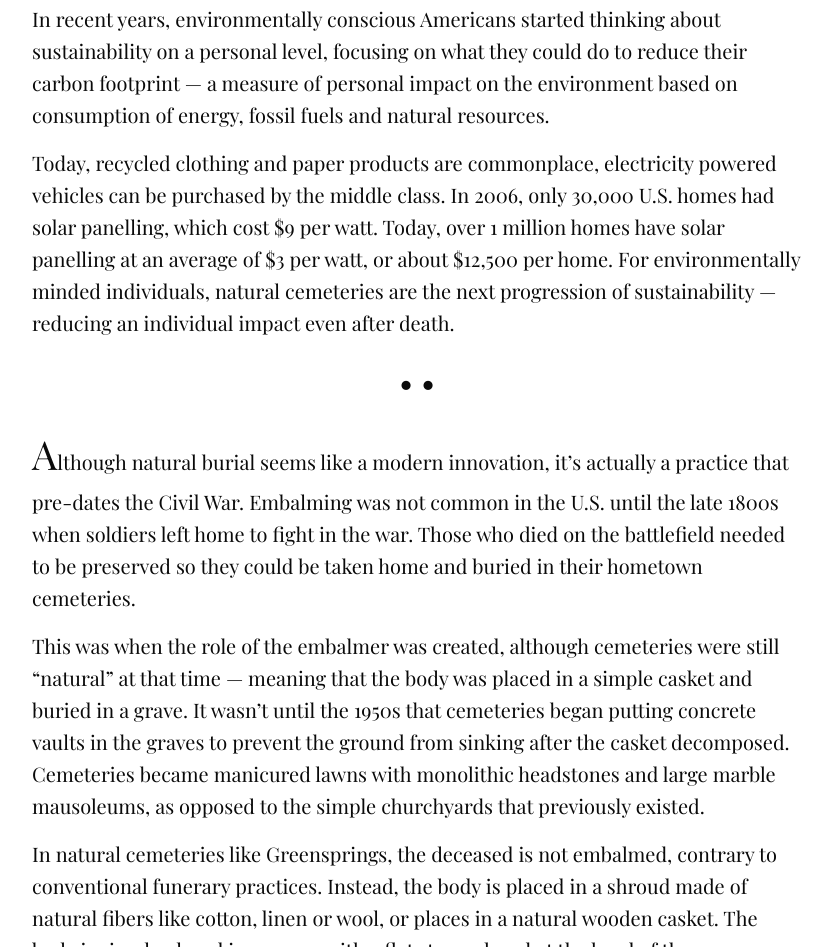
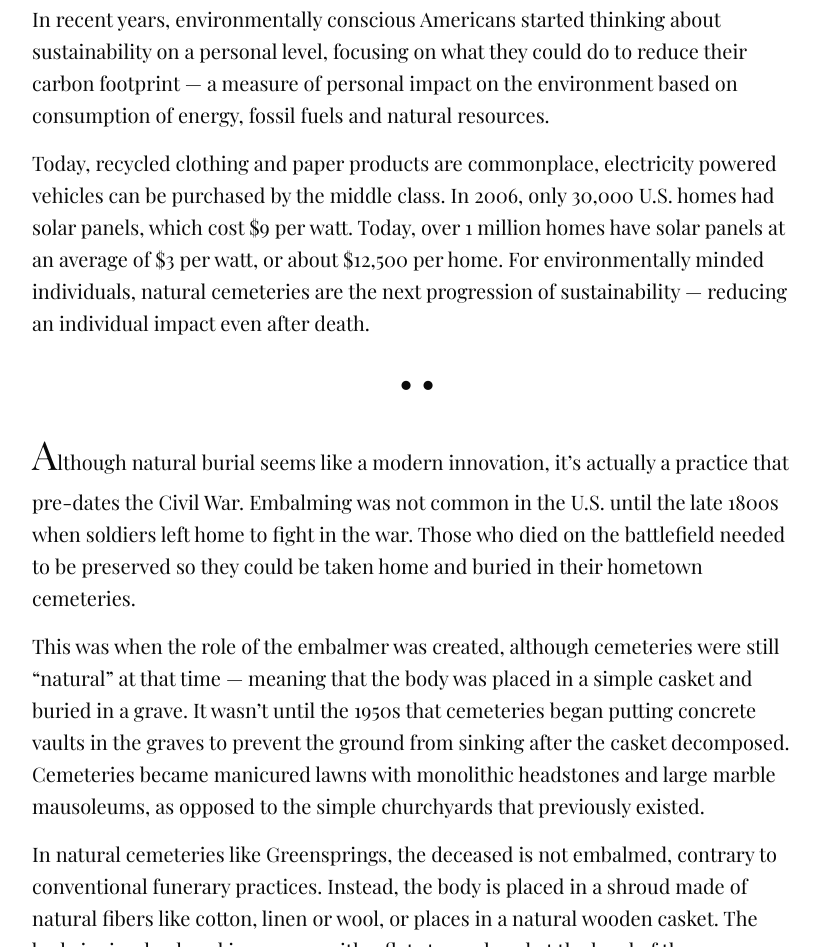
Before and after one commit to brandonshaik/capstone, a plain HTML site: page index.html in a window 1280 px wide. Shown: the part 2387-3334 px from the top of the page, without its empty margins (223-1054 px from the left). Drawn offline with nearby package versions, Linux system fonts and the light colour scheme; files whose address does not match are found by name; a web font is replaced by a local one.

Commit message:
text edits

```diff
--- a/index.html
+++ b/index.html
@@ -9,7 +9,7 @@
     <meta name="author" content="Brandon Shaik" />
     <meta name="geo.country" content="US" />
     <meta name="dc.language" content="en" />
-    <meta name="description" content="Today, recycled clothing and paper products are commonplace, electricity powered vehicles can be purchased by the middle class. In 2006, only 30,000 U.S. homes had solar panelling, which cost $9 per watt. Today, over 1 million homes have solar panelling at an average of $3 per watt, or about $12,500 per home. For environmentally minded individuals, natural cemeteries are the next progression of sustainability — reducing an individual impact even after death." />
+    <meta name="description" content="Today, recycled clothing and paper products are commonplace, electricity powered vehicles can be purchased by the middle class. In 2006, only 30,000 U.S. homes had solar panels, which cost $9 per watt. Today, over 1 million homes have solar panels at an average of $3 per watt, or about $12,500 per home. For environmentally minded individuals, natural cemeteries are the next progression of sustainability — reducing an individual impact even after death." />
     <meta name="keywords" content="Natural Burial, Green Burial, Environmentalism, Cremation, Death, Funeral" />
 
     <meta property="og:site_name"       content="Natural Burial: Being Green in Life, Now in Death Too"/>
@@ -101,7 +101,7 @@
         <p>In recent years, environmentally conscious Americans started thinking about sustainability on a personal level, focusing on what they could do to reduce their carbon footprint — a measure of personal impact on the environment based on consumption of energy, fossil fuels and natural resources. </p>
 
 
-        <p>Today, recycled clothing and paper products are commonplace, electricity powered vehicles can be purchased by the middle class. In 2006, only 30,000 U.S. homes had solar panelling, which cost $9 per watt. Today, over 1 million homes have solar panelling at an average of $3 per watt, or about $12,500 per home. For environmentally minded individuals, natural cemeteries are the next progression of sustainability — reducing an individual impact even after death.</p>
+        <p>Today, recycled clothing and paper products are commonplace, electricity powered vehicles can be purchased by the middle class. In 2006, only 30,000 U.S. homes had solar panels, which cost $9 per watt. Today, over 1 million homes have solar panels at an average of $3 per watt, or about $12,500 per home. For environmentally minded individuals, natural cemeteries are the next progression of sustainability — reducing an individual impact even after death.</p>
 
 
         <p class = "pageBreak">• •</p>
```
